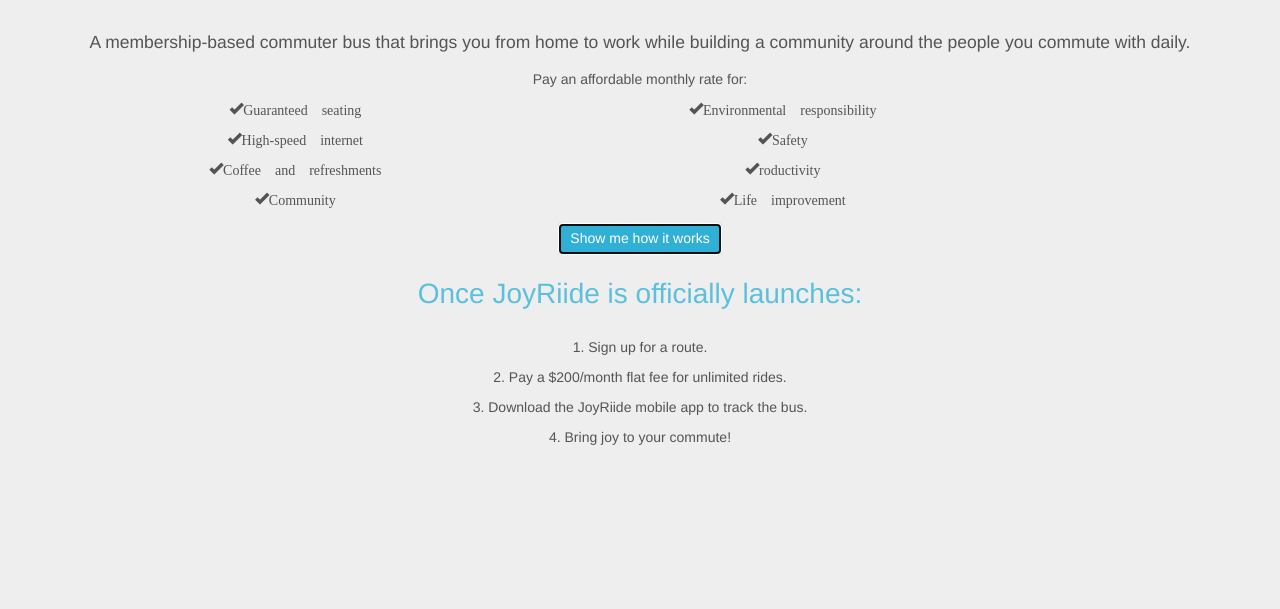
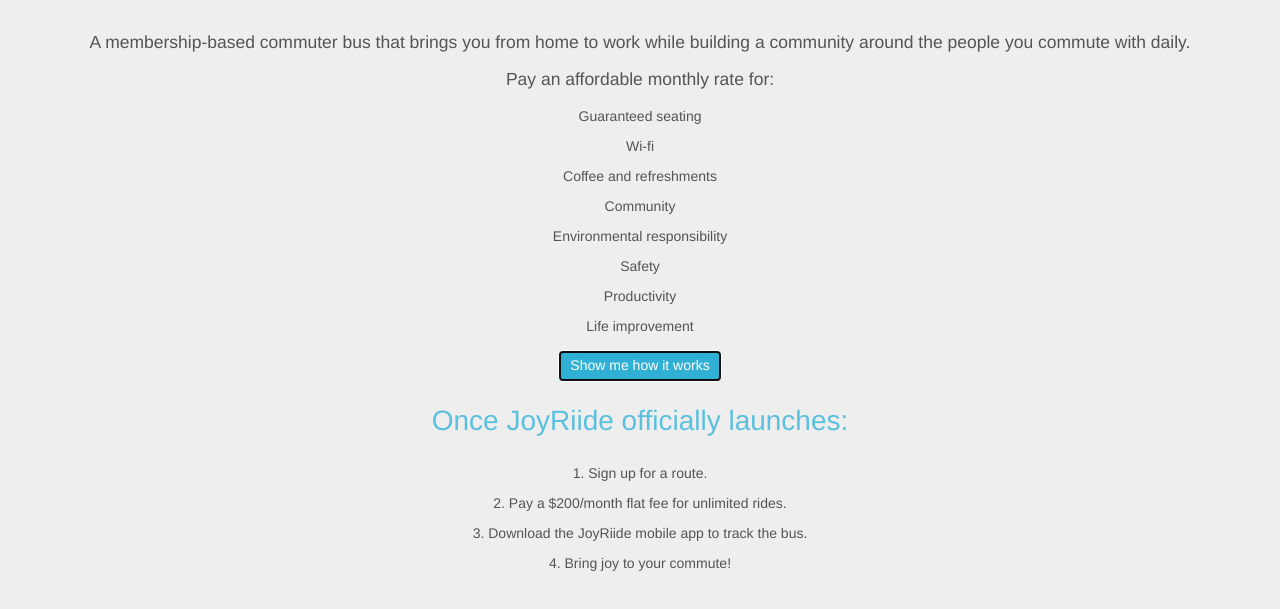
Before and after one commit to leighvarley/joyriide, a plain HTML site: page learn.html in a window 1280 px wide. Both pictures are taken after a click on the button "Show me how it works". Shown: the part 159-768 px from the top of the page. Drawn offline with nearby package versions, Linux system fonts and the light colour scheme; files whose address does not match are found by name.

Commit message:
edited style

```diff
--- a/learn.html
+++ b/learn.html
@@ -29,8 +29,8 @@
   <h5>A membership-based commuter bus that brings you from home to work while building a community around the people you commute with daily.</h5>
   <!-- <p>Bad commutes put us a risk for health issues such as depression and anxiety. Survey results show that 72 percent of commuters have negative feelings about their commute.</p>
   <p>JoyRiide is addressing this problem by providing a positive, productive commuting experience for employees in the Washington DC metro area.</p> -->
-  <p>Pay an affordable monthly rate for: </p>
-  <div class="row">
+  <h5>Pay an affordable monthly rate for: </h5>
+  <!-- <div class="row">
     <div class="col-lg-5" id="benefits1">
       <p><span class="glyphicon glyphicon-ok">Guaranteed seating</p>
       <p><span class="glyphicon glyphicon-ok">High-speed internet</p>
@@ -43,8 +43,8 @@
       <p><span class="glyphicon glyphicon-ok">roductivity</p>
       <p><span class="glyphicon glyphicon-ok">Life improvement</p>
     </div>
-  </div>
-    <!-- <div class="benefits">
+  </div> -->
+    <div class="benefits">
       <p>Guaranteed seating</p>
       <p>Wi-fi</p>
       <p>Coffee and refreshments</p>
@@ -53,13 +53,13 @@
       <p>Safety</p>
       <p>Productivity</p>
       <p>Life improvement</p>
-    </div> -->
+    </div>
   </div>
 
   <button type="button" id="howitworksbutton" class="btn btn-info">Show me how it works</button>
 
     <div id="howitworksinfo">
-      <h3>Once JoyRiide is officially launches:</h3>
+      <h3>Once JoyRiide officially launches:</h3>
         <p>1. Sign up for a route.</p>
         <p>2. Pay a $200/month flat fee for unlimited rides.</p>
         <p>3. Download the JoyRiide mobile app to track the bus.</p>
```
